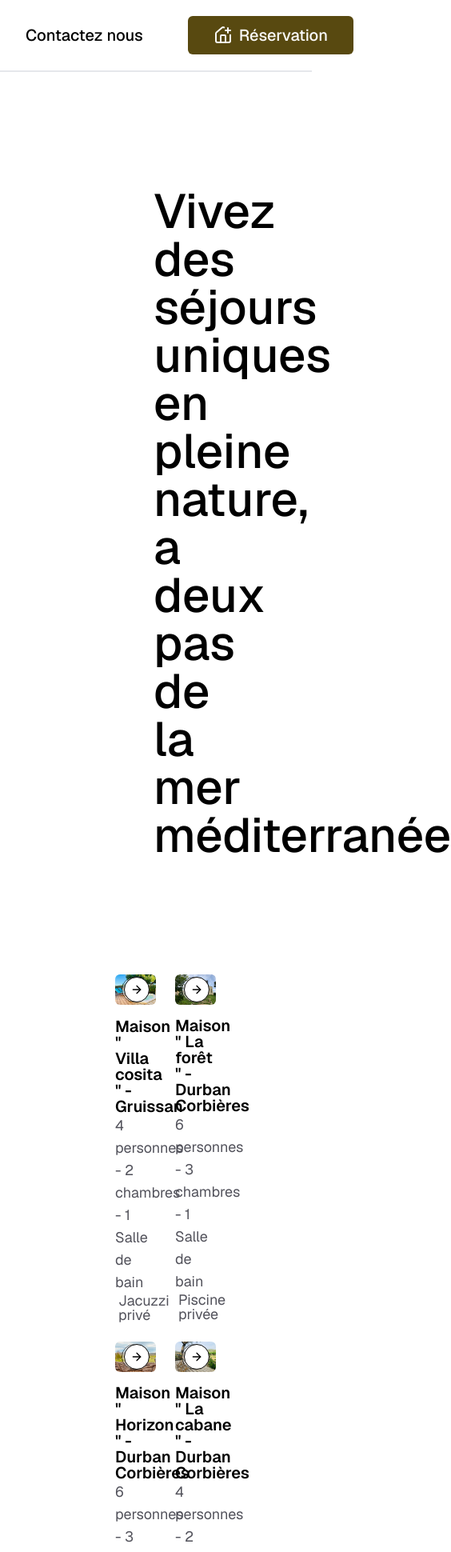
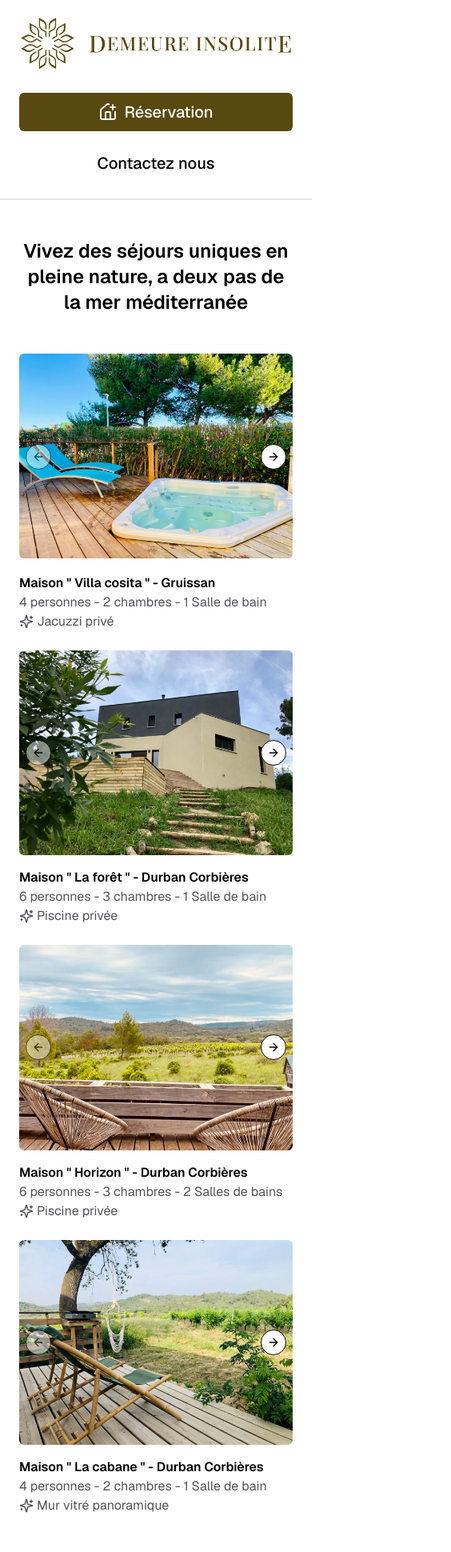
Before and after one commit to zics11/demeureinsolite_v2, a Next.js app: page / in a window 390 px wide. Shown: the top 1940 px of the page at 80% size, 564 px wide, since content can reach past the window. Built offline with nearby package versions, Linux system fonts and the light colour scheme.

Commit message:
reponsive ok

```diff
--- a/app/mentions-legales/page.jsx
+++ b/app/mentions-legales/page.jsx
@@ -5,7 +5,7 @@ export default function MentionsLegales() {
   return (
     <main className="">
       <Header></Header>
-      <div className="  max-w-custom mx-auto px-48 my-24">
+      <div className="  max-w-custom mx-auto md:px-48 px-6 md:my-24 my-12">
         <h1 className="text-3xl font-bold mb-4">Mentions Légales</h1>
 
         <h2 className="text-2xl font-semibold mt-6">1. Éditeur du site</h2>
@@ -101,7 +101,7 @@ export default function MentionsLegales() {
           Micro-entreprise.
         </p>
       </div>
-      <section className=" bg-background ">
+      <section className=" ">
         <Footer></Footer>
       </section>
     </main>
--- a/app/page.js
+++ b/app/page.js
@@ -29,14 +29,14 @@ export default function Home() {
   return (
     <div className="">
       <Header></Header>
-      <div className="  max-w-custom mx-auto px-48 my-36">
-        <h1 className=" text-6xl font-medium text-center">
+      <div className="  max-w-custom mx-auto px-6 md:px-48 my-12 md:my-36">
+        <h1 className=" md:text-6xl text-2xl font-semibold text-center">
           Vivez des séjours uniques en pleine nature, a deux pas de la mer
           méditerranée
         </h1>
       </div>
-      <section className=" flex gap-6 max-w-custom mx-auto px-36">
-        <div className=" w-1/2">
+      <section className="flex flex-col md:flex-row gap-6 max-w-custom mx-auto px-6 md:px-36 md:my-36">
+        <div className="w-full md:w-1/2">
           <Carousel>
             <CarouselContent>
               <CarouselItem>
@@ -123,18 +123,18 @@ export default function Home() {
             <CarouselPrevious />
             <CarouselNext />
           </Carousel>
-          <h2 className=" text-xl/none mt-4 font-semibold">
+          <h2 className=" md:text-xl/none mt-4 font-semibold">
             Maison " Villa cosita " - Gruissan
           </h2>
-          <p className=" text-lg text-zinc-600">
+          <p className=" md:text-lg text-zinc-600">
             4 personnes - 2 chambres - 1 Salle de bain
           </p>
-          <div className=" flex text-lg/none items-center gap-1 text-zinc-600">
+          <div className=" flex md:text-lg/none items-center gap-1 text-zinc-600">
             <Sparkles size={18} strokeWidth={2} />
             Jacuzzi privé
           </div>
         </div>
-        <div className=" w-1/2">
+        <div className="w-full md:w-1/2">
           <Carousel>
             <CarouselContent>
               <CarouselItem>
@@ -221,20 +221,20 @@ export default function Home() {
             <CarouselPrevious />
             <CarouselNext />
           </Carousel>
-          <h2 className=" text-xl/none mt-4 font-semibold">
+          <h2 className=" md:text-xl/none mt-4 font-semibold">
             Maison " La forêt " - Durban Corbières
           </h2>
-          <p className=" text-lg text-zinc-600">
+          <p className=" md:text-lg text-zinc-600">
             6 personnes - 3 chambres - 1 Salle de bain
           </p>
-          <div className=" flex text-lg/none items-center gap-1 text-zinc-600">
+          <div className=" flex md:text-lg/none items-center gap-1 text-zinc-600">
             <Sparkles size={18} strokeWidth={2} />
             Piscine privée
           </div>
         </div>
       </section>
-      <section className=" flex gap-6 max-w-custom mx-auto px-36 mt-6">
-        <div className=" w-1/2">
+      <section className=" flex flex-col md:flex-row gap-6 max-w-custom mx-auto px-6 md:px-36 mt-6">
+        <div className="w-full md:w-1/2">
           <Carousel>
             <CarouselContent>
               <CarouselItem>
@@ -321,18 +321,18 @@ export default function Home() {
             <CarouselPrevious />
             <CarouselNext />
           </Carousel>
-          <h2 className=" text-xl/none mt-4 font-semibold">
+          <h2 className=" md:text-xl/none mt-4 font-semibold">
             Maison " Horizon " - Durban Corbières
           </h2>
-          <p className=" text-lg text-zinc-600">
+          <p className=" md:text-lg text-zinc-600">
             6 personnes - 3 chambres - 2 Salles de bains
           </p>
-          <div className=" flex text-lg/none items-center gap-1 text-zinc-600">
+          <div className=" flex md:text-lg/none items-center gap-1 text-zinc-600">
             <Sparkles size={18} strokeWidth={2} />
             Piscine privée
           </div>
         </div>
-        <div className=" w-1/2">
+        <div className="w-full md:w-1/2">
           <Carousel>
             <CarouselContent>
               <CarouselItem>
@@ -419,38 +419,40 @@ export default function Home() {
             <CarouselPrevious />
             <CarouselNext />
           </Carousel>
-          <h2 className=" text-xl/none mt-4 font-semibold">
+          <h2 className=" md:text-xl/none mt-4 font-semibold">
             Maison " La cabane " - Durban Corbières
           </h2>
-          <p className=" text-lg text-zinc-600">
+          <p className=" md:text-lg text-zinc-600">
             4 personnes - 2 chambres - 1 Salle de bain
           </p>
-          <div className=" flex text-lg/none items-center gap-1 text-zinc-600">
+          <div className=" flex md:text-lg/none items-center gap-1 text-zinc-600">
             <Sparkles size={18} strokeWidth={2} />
             Mur vitré panoramique
           </div>
         </div>
       </section>
-      <section className=" flex gap-12 max-w-custom mx-auto px-48 mt-36 flex-col">
-        <h2 className=" text-5xl font-medium text-center">
+      <section className=" flex gap-12 max-w-custom mx-auto px-6 md:px-48 mt-12 md:mt-36 flex-col">
+        <h2 className=" text-xl md:text-5xl font-medium text-center">
           Des maisons tout confort très bien équipées
         </h2>
-        <div className=" flex gap-6 ">
+        <div className=" flex flex-col md:flex-row items-center gap-6 ">
           <div className=" flex flex-col items-center w-1/4 gap-3">
             <DoorOpen size={90} strokeWidth={2} />
-            <p className=" text-xl"> Arrivée autonome</p>
+            <p className=" md:text-xl text-center"> Arrivée autonome</p>
           </div>
           <div className=" flex flex-col items-center w-1/4 gap-3">
             <HouseWifi size={90} strokeWidth={2} />
-            <p className=" text-xl">Wifi rapide</p>
+            <p className=" md:text-xl text-center"> Wifi rapide</p>
           </div>
           <div className=" flex flex-col items-center w-1/4 gap-3">
             <BedDouble size={90} strokeWidth={2} />
-            <p className=" text-xl">Draps et serviettes fournis</p>
+            <p className=" md:text-xl text-center">
+              Draps et serviettes fournis
+            </p>
           </div>
           <div className=" flex flex-col items-center w-1/4 gap-3">
             <FlameKindling size={90} strokeWidth={2} />
-            <p className=" text-xl">Barbecue ou plancha</p>
+            <p className=" md:text-xl text-center"> Barbecue ou plancha</p>
           </div>
         </div>
         <p>
@@ -475,9 +477,12 @@ export default function Home() {
           <br></br> Bienvenue chez nous, bienvenue chez vous.
         </p>
       </section>
-      <section className="max-w-custom mx-auto px-36 mt-24" id="contact-form">
-        <div className=" bg-stone-100 p-12 rounded-md">
-          <h2 className=" text-5xl font-medium text-center ">
+      <section
+        className="max-w-custom mx-auto md:px-36 mt-12 md:mt-24"
+        id="contact-form"
+      >
+        <div className=" bg-stone-100 p-6 md:p-12 rounded-md">
+          <h2 className=" text-xl md:text-5xl font-medium text-center ">
             Réserver ici, sans intermédiaire, sans comission et au&nbsp;
             <span className=" text-foreground font-bold">
               meilleur prix garantie
@@ -487,30 +492,37 @@ export default function Home() {
           <div className=" flex gap-6 mt-6">
             <div className=" flex flex-col items-center w-1/3 gap-3">
               <CreditCard size={90} strokeWidth={2} color="#584910" />
-              <p className=" text-xl text-background"> Paiement par carte</p>
+              <p className=" md:text-xl text-background text-center">
+                {' '}
+                Paiement par carte
+              </p>
             </div>
             <div className=" flex flex-col items-center w-1/3 gap-3">
               <LockKeyhole size={90} strokeWidth={2} color="#584910" />
-              <p className=" text-xl text-background">Sécurisé</p>
+              <p className=" md:text-xl text-background text-center">
+                Sécurisé
+              </p>
             </div>
             <div className=" flex flex-col items-center w-1/3 gap-3">
               <HandCoins size={90} strokeWidth={2} color="#584910" />
-              <p className=" text-xl text-background">Meilleur prix garanti</p>
+              <p className=" md:text-xl text-background text-center">
+                Meilleur prix garanti
+              </p>
             </div>
           </div>
         </div>
       </section>
       <section
-        className=" flex max-w-custom mx-auto px-36 my-36 flex-col"
+        className=" flex max-w-custom mx-auto px-6 md:px-36 my-12 md:my-36 flex-col"
         id="contact"
       >
-        <h2 className=" text-5xl font-medium text-center px-12">
+        <h2 className=" text-xl md:text-5xl font-medium text-center px-12">
           Une question ? Contactez-nous directement.
         </h2>
-        <div className=" flex flex-row mt-12">
-          <div className=" flex flex-col w-1/2 gap-6 justify-between">
+        <div className=" flex flex-col md:flex-row mt-12 gap-6 md:gap-0">
+          <div className=" flex flex-col md:w-1/2 gap-6 justify-between">
             <a aria-label="Chat on WhatsApp" href="https://wa.me/33646282025">
-              <Button variant="outline" size="lg">
+              <Button variant="outline" size="lg" className="w-full md:w-auto">
                 <img
                   alt="Chat on WhatsApp"
                   width={30} // Remplacez par la largeur réelle de votre image en pixels
@@ -520,14 +532,14 @@ export default function Home() {
                 Chat sur WhatsApp
               </Button>{' '}
             </a>
-            <div className=" flex flex-row text-lg font-medium gap-3 items-center">
+            <div className=" flex flex-row md:text-lg font-medium gap-3 items-center">
               <Phone size={32} strokeWidth={2} />+ 33 6 46 28 20 25
             </div>
-            <div className=" flex flex-row text-lg font-medium gap-3 items-center">
+            <div className=" flex flex-row md:text-lg font-medium gap-3 items-center">
               <MapPinHouse size={32} strokeWidth={2} />
               30 avenue de Narbonne - 11360 Durban-Corbières
             </div>
-            <div className=" flex flex-row text-lg font-medium gap-3 items-center">
+            <div className=" flex flex-row md:text-lg font-medium gap-3 items-center">
               <Mail size={32} strokeWidth={2} />
               demeureinsolite@gmail.com
             </div>
@@ -535,7 +547,7 @@ export default function Home() {
           <iframe
             width="100%"
             height="300px"
-            className=" rounded-md w-1/2"
+            className=" rounded-md md:w-1/2"
             src="//umap.openstreetmap.fr/fr/map/carte-sans-nom_1181187?scaleControl=false&miniMap=false&scrollWheelZoom=true&zoomControl=false&editMode=disabled&moreControl=false&searchControl=false&tilelayersControl=false&embedControl=false&datalayersControl=false&onLoadPanel=none&captionBar=false&captionMenus=false&fullscreenControl=false&captionControl=false&locateControl=false&measureControl=false&editinosmControl=false&starControl=false"
           ></iframe>
         </div>
--- a/components/section/footer.jsx
+++ b/components/section/footer.jsx
@@ -4,9 +4,9 @@ import Link from 'next/link';
 export default function Footer() {
   return (
     <div className=" flex flex-row  max-w-custom mx-auto justify-center  ">
-      <div className=" flex flex-row py-5  mx-12  justify-between border-t-2 w-full ">
-        <div className=" flex items-center gap-12">
-          <p>© Demeure insolite - Toutes reproduction interdite</p>
+      <div className=" flex flex-col md:flex-row py-5 px-6 md:px-0  md:mx-12  justify-between border-t-2 w-full md:gap-0 gap-6 items-center ">
+        <div className=" flex flex-col md:flex-row items-center gap-6 md:gap-12">
+          <p className=" text-center md:text-left">© Demeure insolite</p>
           <Link href="/mentions-legales">
             <p>Mentions légales</p>
           </Link>
--- a/components/section/header.jsx
+++ b/components/section/header.jsx
@@ -5,15 +5,15 @@ import Link from 'next/link';
 
 export default function Header() {
   return (
-    <div className=" flex flex-row  max-w-custom mx-auto justify-center  ">
+    <div className="flex flex-col md:flex-row max-w-custom mx-auto justify-between w-full">
       <div
-        className="flex flex-row py-5 mx-12 justify-between border-b-2 w-full"
+        className="flex flex-col md:flex-row py-5 px-6 md md:mx-12 md:gap-0 gap-4 justify-between items-center border-b-2 w-full"
         role="navigation"
         aria-label="Menu principal"
       >
         <Link href="/" aria-label="Retour à l'accueil">
           <Image
-            className=""
+            className="w-full sm:w-auto"
             src="/demeureinsolite.png"
             alt="Demeure insolite logo"
             width={300}
@@ -21,18 +21,27 @@ export default function Header() {
             priority
           />
         </Link>
-        <div className=" flex items-center gap-6 font-bold">
-          <Link href="#contact" aria-label="Aller à la section Contact">
-            <Button variant="ghost" size="lg">
+        <div className="flex flex-col-reverse md:flex-row items-center md:mt-0 mt-3 gap-4 md:gap-6 font-bold md:w-auto w-full">
+          <Link
+            href="#contact"
+            aria-label="Aller à la section Contact"
+            className="w-full md:w-auto"
+          >
+            <Button variant="ghost" size="lg" className="w-full md:w-auto">
               Contactez nous
             </Button>
           </Link>
           <Link
             href="#contact-form"
             aria-label="Accéder au formulaire de réservation"
+            className="w-full md:w-auto"
           >
-            <Button variant="destructive" size="lg">
-              <HousePlus size={48} strokeWidth={2} className=" custom-icon" />
+            <Button
+              variant="destructive"
+              size="lg"
+              className="w-full md:w-auto"
+            >
+              <HousePlus size={48} strokeWidth={2} className="custom-icon" />
               Réservation
             </Button>
           </Link>
```
Also changed, not shown: components/section/formulaire.jsx (+6 -6 lines).
